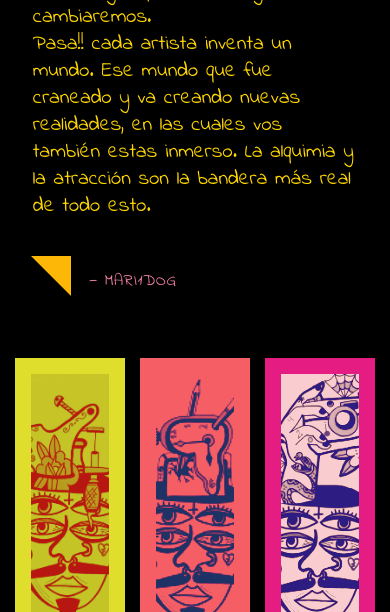
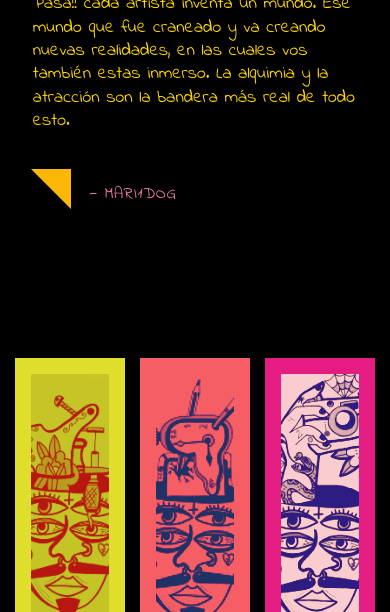
Before and after one commit to pagliaccicesar/onedog, a plain HTML site: page inicio.html in a window 390 px wide. Shown: the part 488-1100 px from the top of the page. Drawn offline with Linux system fonts and the light colour scheme.

Commit message:
se cambio tipografia y tamaño

```diff
--- a/inicio.css
+++ b/inicio.css
@@ -230,6 +230,10 @@ blockquote cite::before {
   }
 }
 @media (max-width: 550px) {
+  article {
+    font-size: 18px;
+  }
+
   article blockquote cite p {
     font-size: smaller;
   }
```
